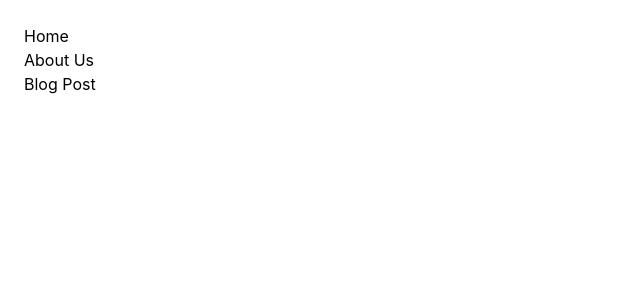
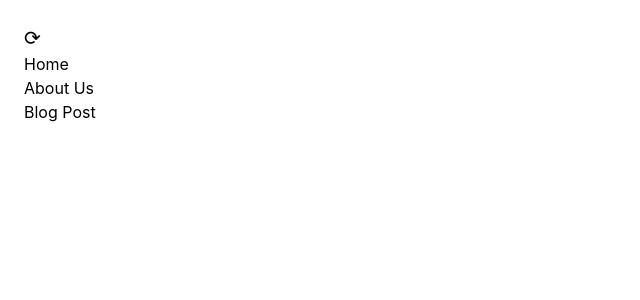
Before and after one commit to nadialvy/routing-fetch-api, a Next.js app: page / in a window 1280 px wide. Shown: the top 300 px of the page, without its empty margins (0-640 px from the left). Built offline with nearby package versions, Linux system fonts and the light colour scheme.

Commit message:
Reload page

```diff
--- a/pages/index.js
+++ b/pages/index.js
@@ -1,8 +1,12 @@
-import Link from 'next/link'
+import Link from 'next/link';
+import { useRouter } from 'next/router';
 
 export default function Home() {
+  const router = useRouter();
+
   return (
     <div className="p-6">
+      <p className="text-xl" onClick={() => router.reload()}>⟳</p>
       <ul>
         <li>
           <Link href="/">Home</Link>
```
